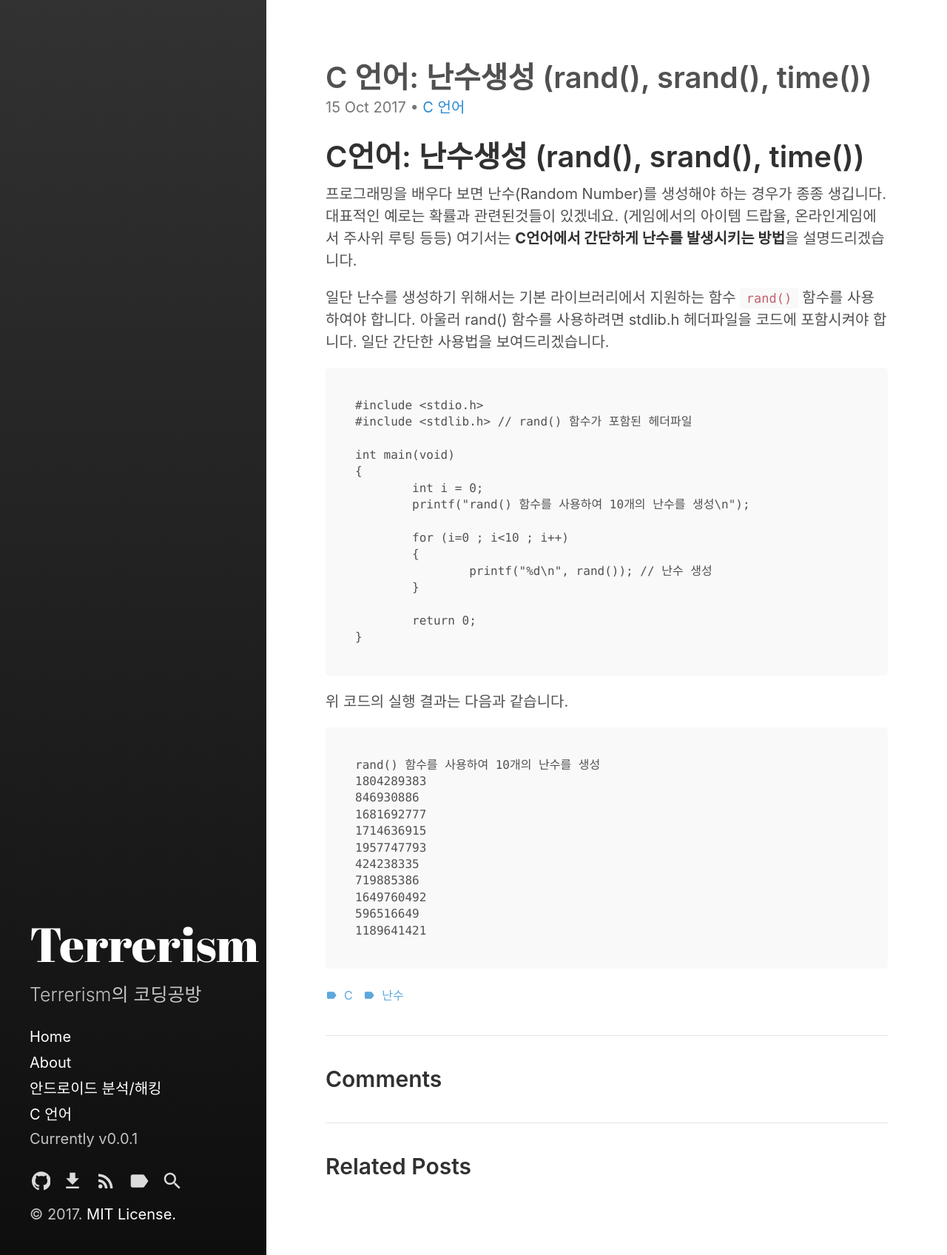
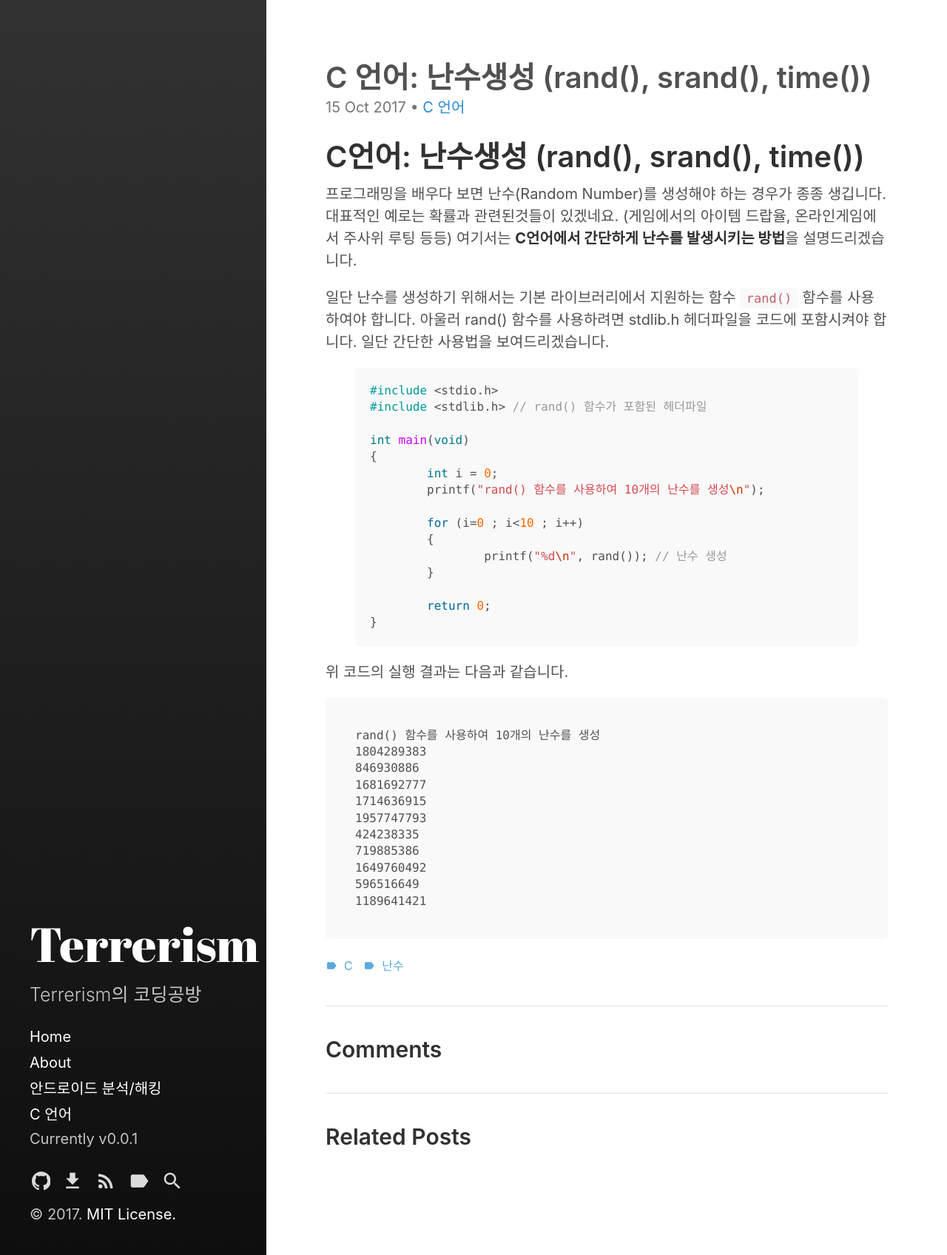
Before and after one commit to Terrerism/Terrerism.github.io, a Jekyll site: the page built from _posts/2017-10-15-c-language-make-random-number-for-c.md, in a window 1280 px wide. Shown: the whole page at 74% size. Built offline with Jekyll 4.4.1, drawn with Linux system fonts in a browser that asks for light colours.

Commit message:
[Update] 하이라이트 변경

````diff
--- a/_posts/2017-10-15-c-language-make-random-number-for-c.md
+++ b/_posts/2017-10-15-c-language-make-random-number-for-c.md
@@ -17,7 +17,7 @@ tags:
 아울러 rand() 함수를 사용하려면 stdlib.h 헤더파일을 코드에 포함시켜야 합니다.
 일단 간단한 사용법을 보여드리겠습니다.
 
-```
+{% highlight c %}
 #include <stdio.h>
 #include <stdlib.h> // rand() 함수가 포함된 헤더파일
 
@@ -33,7 +33,7 @@ int main(void)
 
 	return 0;
 }
-```
+{% endhighlight %}
 
 위 코드의 실행 결과는 다음과 같습니다.
 
````
